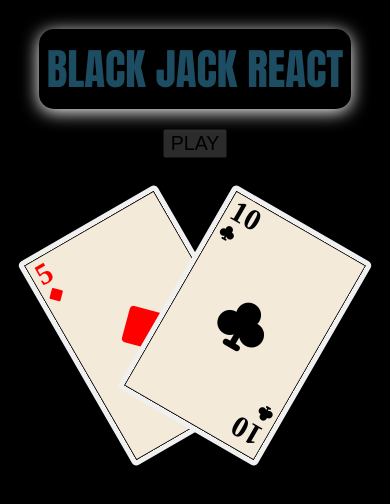
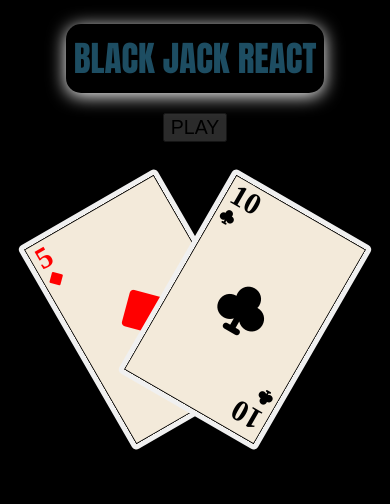
Before and after one commit to timrusin/reactblackjack, a React (Create React App) app: page / in a window 390 px wide. Shown: the top 504 px of the page. Built offline with nearby package versions, Linux system fonts and the light colour scheme; a web font is replaced by a local one.

Commit message:
title from 11vw to 8vw

```diff
--- a/src/Title.css
+++ b/src/Title.css
@@ -33,7 +33,7 @@
   }
   @media screen and (max-width: 800px) {
     .game-title {
-      font-size: 11vw;
+      font-size: 9vw;
       margin-bottom: 20px;
     }
 
```
